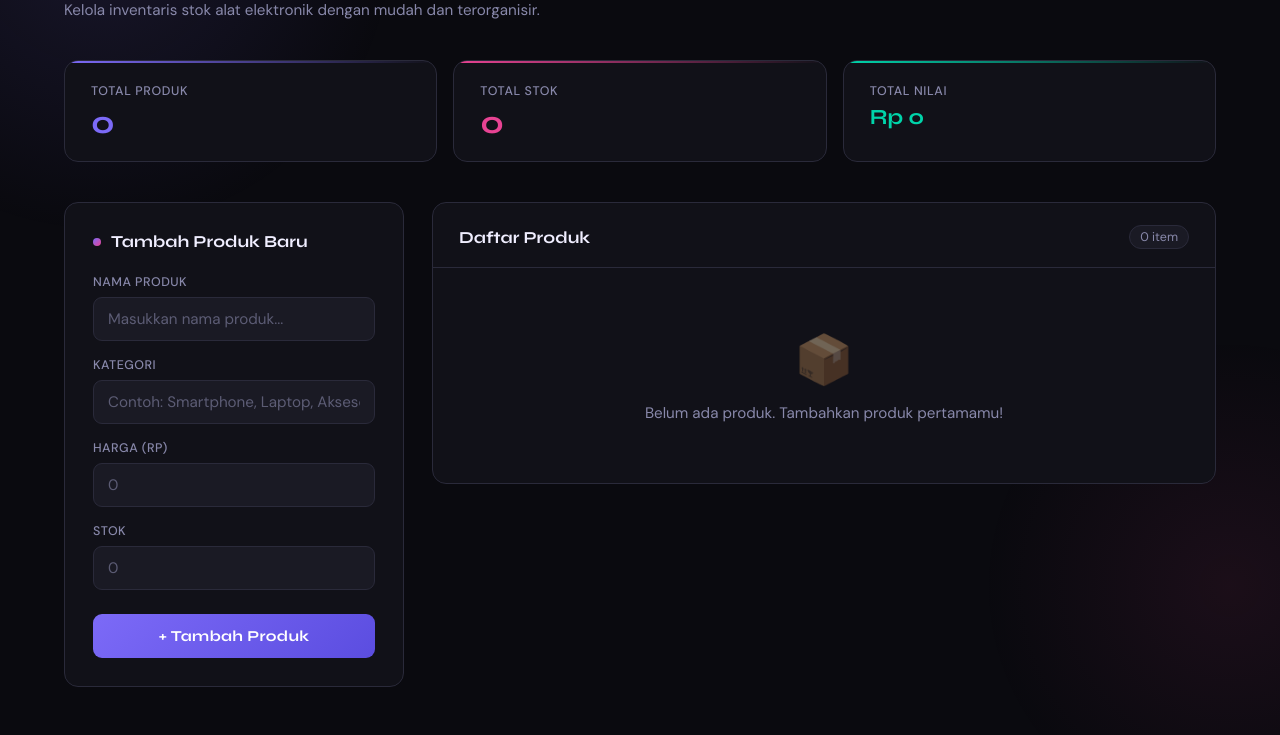
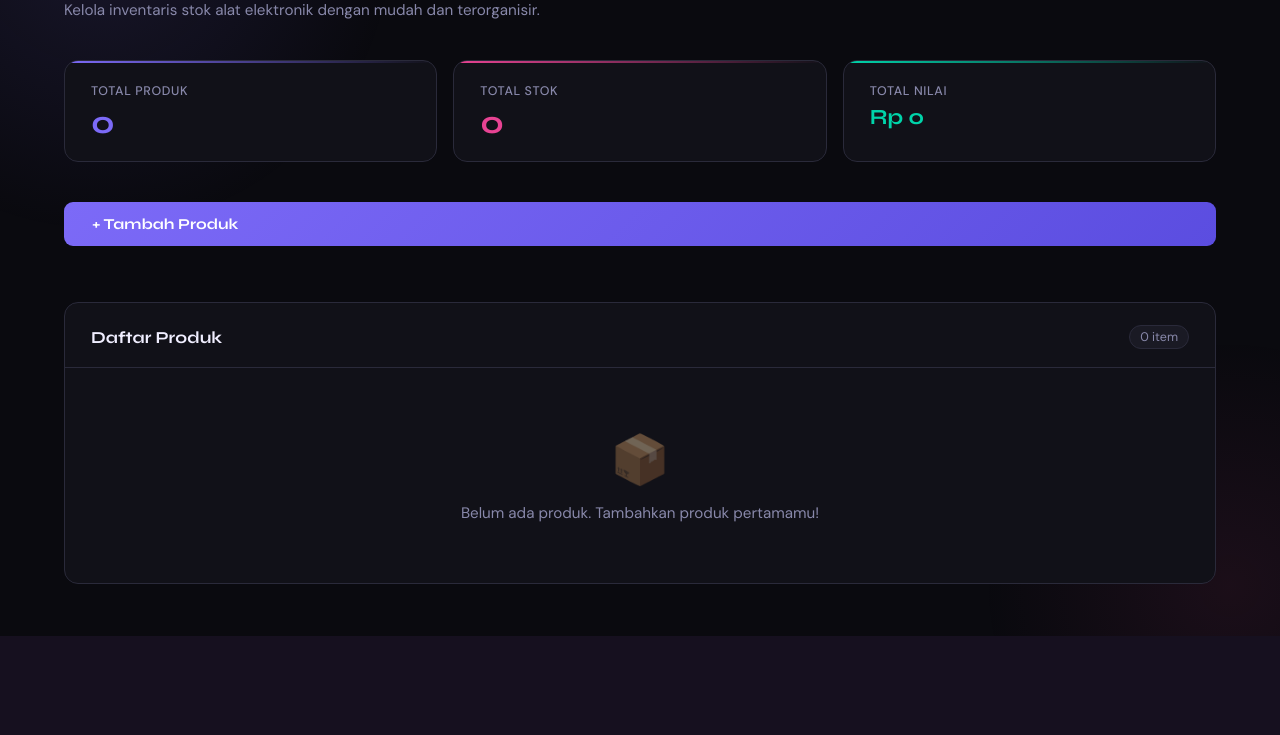
Before and after one commit to jhnmira/manajemen-electronic, a Flask app: page / in a window 1280 px wide. Shown: the part 164-899 px from the top of the page. After the commit the page ends 800 px from the top, so only its background shows below. Run offline with Flask 3, Linux system fonts and the light colour scheme; data that the repository does not hold is empty.

Commit message:
Update index.html

```diff
--- a/templates/index.html
+++ b/templates/index.html
@@ -200,7 +200,7 @@
       /* TWO-COLUMN LAYOUT */
       .layout {
         display: grid;
-        grid-template-columns: 340px 1fr;
+        grid-template-columns: 1fr;
         gap: 28px;
         align-items: start;
       }
@@ -487,6 +487,25 @@
         animation: fadeUp 0.5s 0.15s ease both;
       }
 
+      /* tombol menuju halaman tambah produk */
+      .btn-add-page {
+          display: inline-block;
+          padding: 13px 28px;
+          background: linear-gradient(135deg, var(--accent), #5b4de0);
+          color: #fff;
+          font-family: "Syne", sans-serif;
+          font-weight: 700;
+          font-size: 0.95rem;
+          border-radius: 9px;
+          text-decoration: none;
+          margin-bottom: 28px;
+          transition: opacity 0.2s, transform 0.15s;
+      }
+      .btn-add-page:hover {
+          opacity: 0.9;
+          transform: translateY(-1px);
+      }
+
       @media (max-width: 900px) {
         .layout {
           grid-template-columns: 1fr;
@@ -549,56 +568,8 @@
       </div>
 
       <div class="layout">
-        <!-- Form Tambah -->
-        <div class="form-card">
-          <div class="form-title">
-            <span class="form-title-dot"></span>
-            Tambah Produk Baru
-          </div>
-          <!-- form create - mengirim data ke route /tambah -->
-          <form action="/tambah" method="POST">
-            <div class="field">
-              <label>Nama Produk</label>
-              <input
-                type="text"
-                name="nama_produk"
-                placeholder="Masukkan nama produk..."
-                required
-              />
-            </div>
-            <div class="field">
-              <label>Kategori</label>
-              <input
-                type="text"
-                name="kategori"
-                placeholder="Contoh: Smartphone, Laptop, Aksesoris..."
-                required
-              />
-            </div>
-            <div class="field">
-              <label>Harga (Rp)</label>
-              <input
-                type="number"
-                name="harga"
-                placeholder="0"
-                min="0"
-                required
-              />
-            </div>
-            <div class="field">
-              <label>Stok</label>
-              <input
-                type="number"
-                name="stok"
-                placeholder="0"
-                min="0"
-                required
-              />
-            </div>
-            <button class="btn-primary" type="submit">+ Tambah Produk</button>
-          </form>
-        </div>
-
+        <!-- tombol menuju halaman tambah produk -->
+        <a href="/tambah-produk" class="btn-add-page">+ Tambah Produk</a>
         <!-- tabel read - menampilkan data produk dari database (struktur data: list of tuples) -->
         <div class="table-card">
           <div class="table-header">
```
